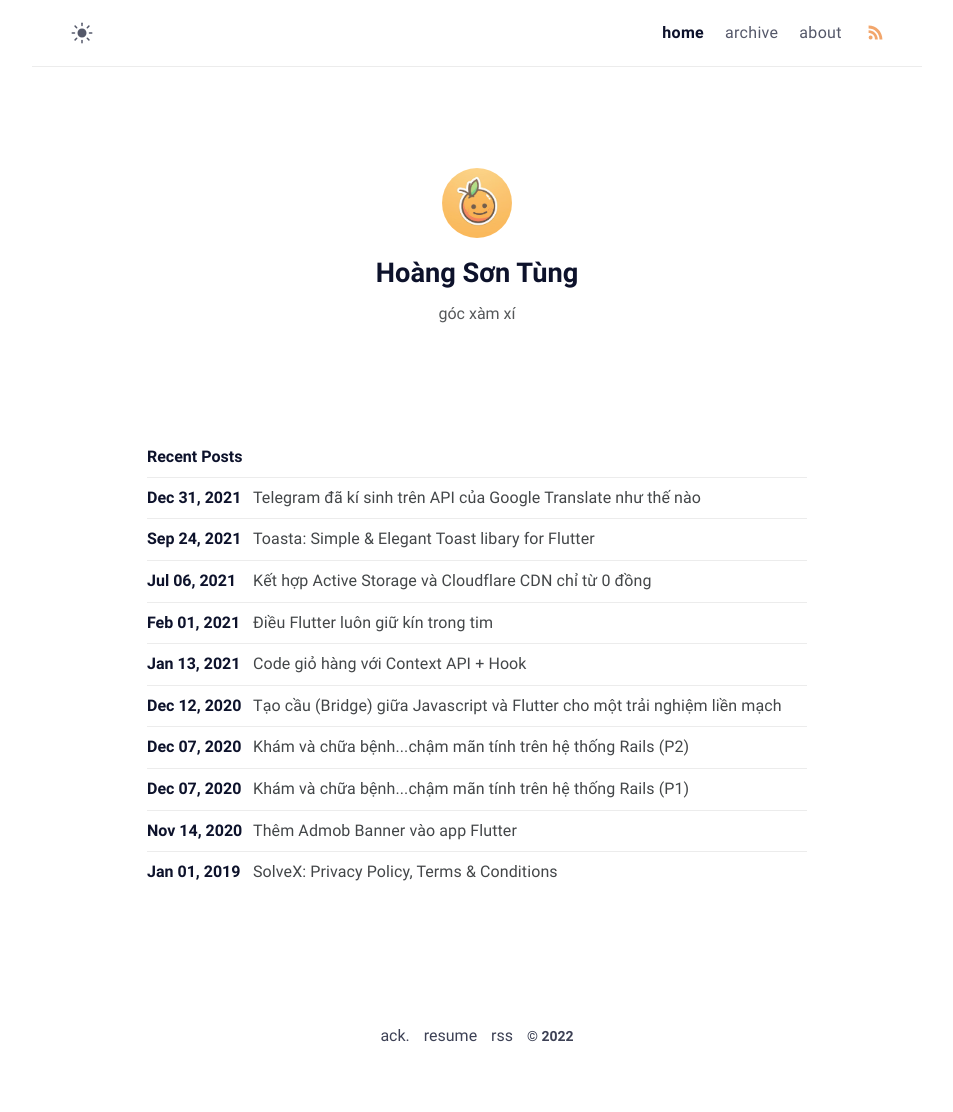
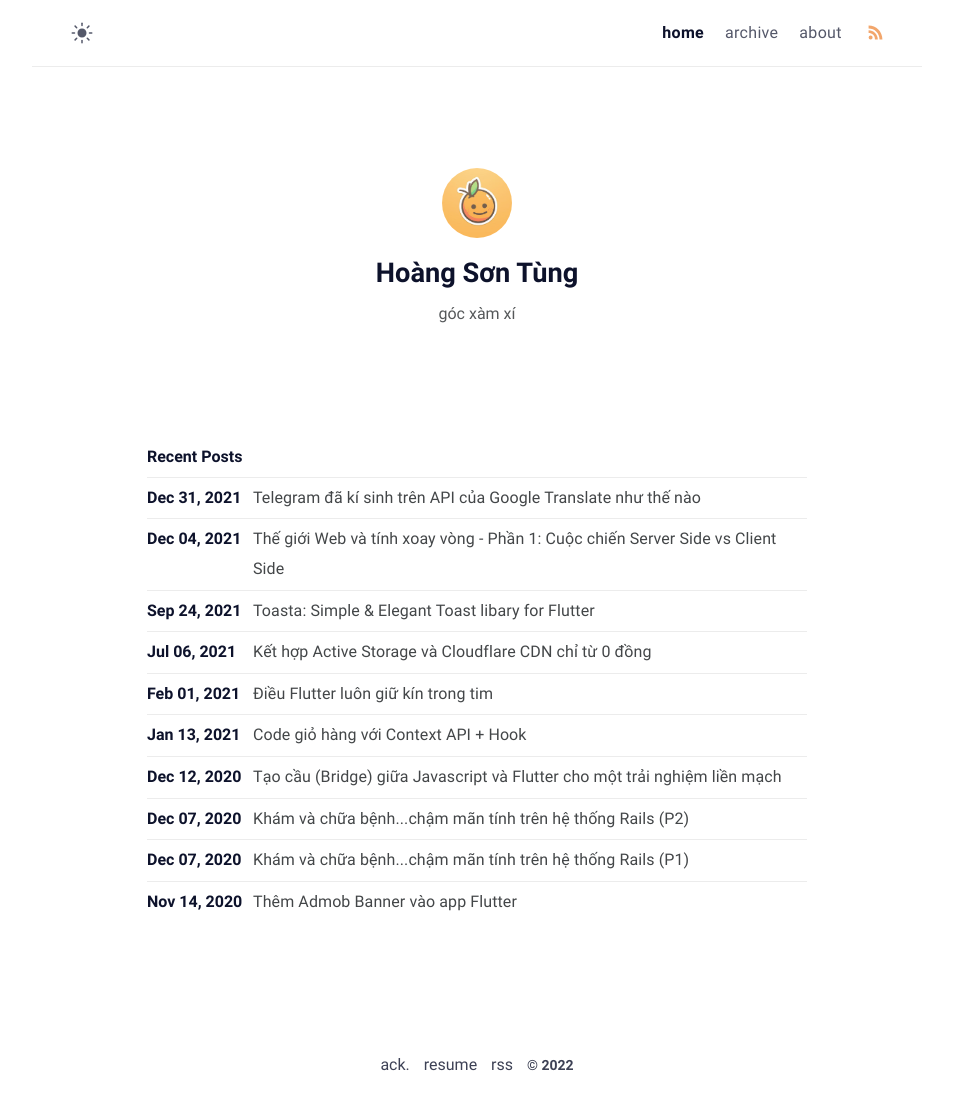
Before and after one commit to megatunger/PersonalBlog, a Jekyll site: the page built from index.md, in a window 1280 px wide. Shown: the whole page, without its empty margins (163-1116 px from the left). Built offline with Jekyll 4.4.1, drawn with Linux system fonts in a browser that asks for light colours; comment, search, counter and statistics services are not loaded; before the commit the page ends 1082 px from its top, so only the background shows below that; some of the changed lines change nothing that is shown.

Commit message:
Update December 04th article

```diff
--- a/_config.yml
+++ b/_config.yml
@@ -1,7 +1,7 @@
 # Site settings
 title: megatunger | Code dạo full-time
 description: >-
-  Nơi cháu kể chuyện code dạo.
+  Góc xàm xí
 lang: vi-VN
 timezone: Asia/Hanoi
 image: assets/img/cover.png
--- /dev/null
+++ b/_posts/2021/12/2021-12-04-thoi-trang-va-front-end.markdown
@@ -0,0 +1,60 @@
+---
+layout: post
+title: "Thế giới Web và tính xoay vòng -  Phần 1: Cuộc chiến Server Side vs Client Side"
+date: 2021-12-04 07:00:00 +0700
+categories: react, frontend, nextjs, ssr, csr
+---
+
+# Phần 1: Cuộc chiến Server Side vs Client Side
+
+![](SSR-vs-CSR-2.jpg)
+
+## 2000-2010: Server Side Rendering (SSR)
+
+Trong thời kì đầu, các website còn đơn giản nên các nhà phát triển sử dụng render template của PHP, .NET, Ruby on Rails để vừa "nhồi" code logic, vừa render được ra HTML. Cách làm này thật ra khá...thuận tiện cho người Dev vì kiểm soát logic rất dễ, code nhanh.
+
+![](41062018-b120a09e-6991-11e8-8d36-3f588688105f.png)
+
+Tưởng tượng các bác được giao features hiển thị danh sách Users. Lúc đó, các bác chỉ việc lưu mảng các object ở Controller, đến bước View bác cho một vòng lặp với mỗi object thì tạo ra 1 phần tử <li> chả hạn. Mọi thứ nó tuần tự theo đúng flow các bác nghĩ nên thật ra code có khi còn nhanh hơn mấy đồ chơi hiện đại
+
+Mọi thứ có vẻ OK trong 1 thập kỉ cho đến khi người ta bắt đầu nghĩ đến việc chuyển các app Desktop lên nền tảng Web. Chả hạn bây giờ, tôi muốn sử dụng Word, Excel mà không cần phải tải một bộ cài vài trăm MB. Các dịch vụ như thế này gây áp lực cực lớn lên hệ thống server, và rất khó để scale theo chiều ngang vì mọi thứ đều là stateful
+
+## 2010s: Client Side Rendering (CSR)
+
+Developers bắt đầu biết rằng, việc tải cả một đoạn HTML to bổ bố dù tối ưu thế nào thì cũng chậm, chi bằng có cách nào đó để phía Client "san sẻ công việc". Họ mới nghĩ ra cách khác, Server sẽ chỉ gửi đoạn JSON chứa data cần render, Client sẽ đọc data đó và render ra phần tử HTML.
+
+![](innovation.gif)
+
+Vào thời kì đầu, bộ môn jQuery và AJAX vẫn gánh vác cả thế giới Web nhưng điểm yếu chết người của nó là: *Vô tổ chức* . Việc truy cập các phần tử DOM thoải mái ở mọi chỗ bằng dấu `$` đã làm việc phát triển một Web App trở thành cơn ác mộng. Tưởng tượng các bác đang có một phần tử hiển thị trên màn hình xong tự dưng một hàm của đứa intern nào đó remove tất cả phần tử theo class và vô tình dính luôn cái của các bác.
+
+![](chaos.gif)
+
+Về lí thuyết, trước khi có React các bác đã có thể làm được tất cả mọi thứ rồi. Nhưng cái thời đấy thiếu là một cách tư duy để phát triển dự án Web bền vững. Đó là lúc sự xuất hiện của **Angular, Ember.js, Vue.js React**.
+
+- React hướng mọi người theo tư duy "Component", mỗi phần tử HTML giờ sẽ bao hàm cả những trường hợp có thể xảy ra (side-effect), sự kiện (events) và người ta thiết kế web theo cách ghép các khối nhỏ vào nhau.
+
+- Các framework này đều tận dụng lợi thế của Virtual DOM để kiểm soát & làm quá trình render hiệu quả hơn
+
+Kết hợp với WebAssembly chúng ta có một thập kỉ bùng nổ các web app, mọi ứng dụng desktop đều có thể biến thành một ứng dụng web.
+
+![](lifechanging.gif)
+
+Tuy nhiên, một bộ phận nhỏ lại tiếp tục gặp vấn đề...
+
+## 2020s: Server Side Rendering trở lại
+
+Khi các trang thiên về nội dung như tin tức, ecommerce,...sử dụng CSR họ không thể SEO được. Tất cả những gì Crawler nhìn thấy là một file index.js, chấm hết. Crawler không phải là một trình duyệt nên họ không thể kì vọng nó sẽ bật trang web lên rồi chờ nó đọc file JS biến thành HTML.
+
+![](noseo.gif)
+
+Một giải pháp đau não cho vấn đề tiền đình này xuất hiện:
+- Ở phía server sẽ đọc file js -> Render ra HTML
+- File HTML này kèm theo JS được trả về Client cho lần đầu tiên mở trang Web
+- Client render phần HTML & CSS như bình thường
+- Sau khi render xong bắt đầu quá trình nối các phần tử trong DOM thật vào Virtual DOM của React để biến thành một App React (dehydrate)
+
+Đó chính là Next.js. Như các bác thấy, giải pháp này lai giữa SSR và CSR, và có thể nói Next.js là giải pháp phát triển app React hoàn thiện nhất trong thời điểm hiện tại.
+
+![](nextjs.png.webp)
+
+*(Còn tiếp) Phần 2: Cuộc chiến Real DOM vs Virtual DOM*
```
Also changed, not shown: _posts/2021/12/41062018-b120a09e-6991-11e8-8d36-3f588688105f.png (added), _posts/2021/12/SSR-vs-CSR-2.jpg (added), _posts/2021/12/innovation.gif (added), _posts/2021/12/lifechanging.gif (added), _posts/2021/12/nextjs.png.webp (added), _posts/2021/12/noseo.gif (added), 1 other file.
